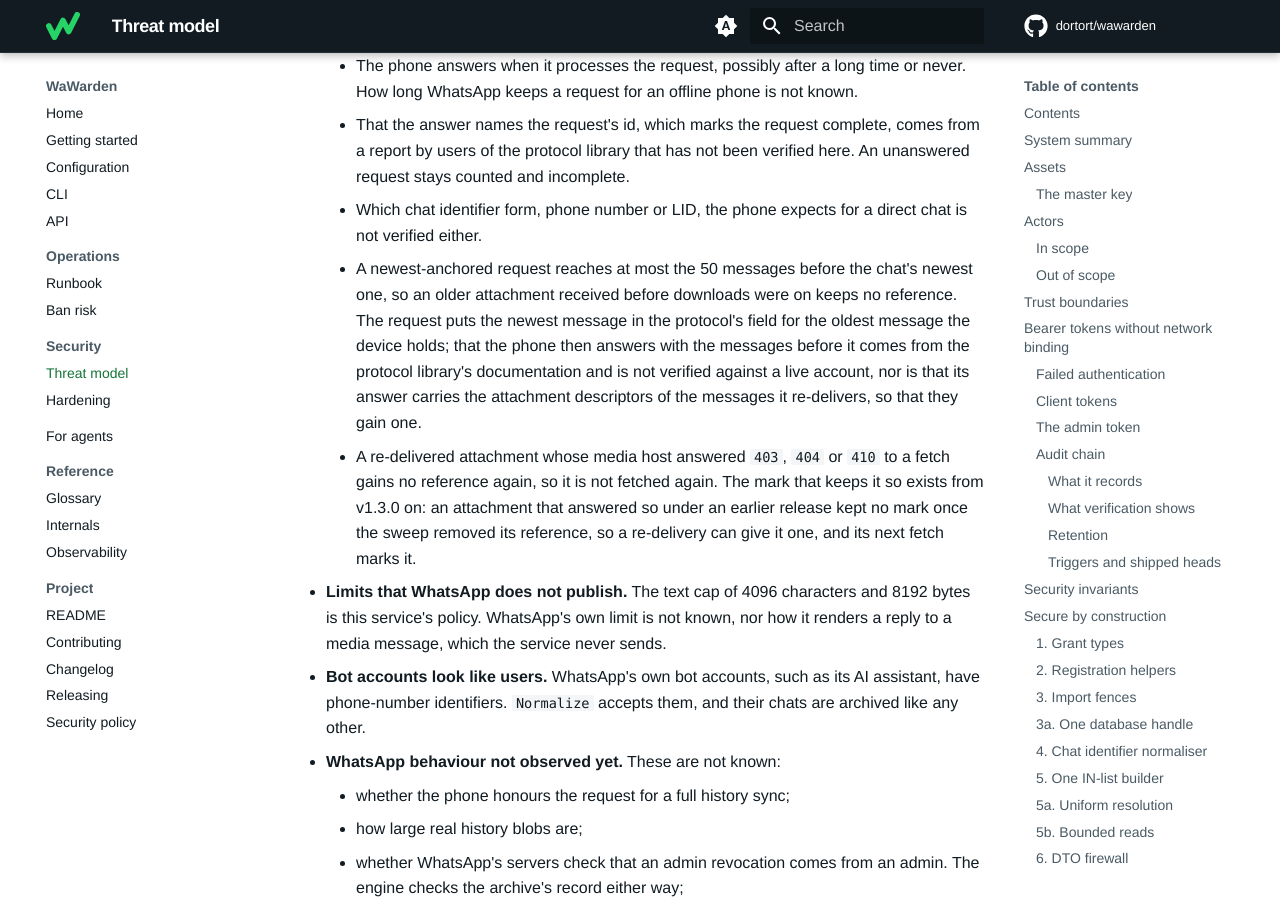
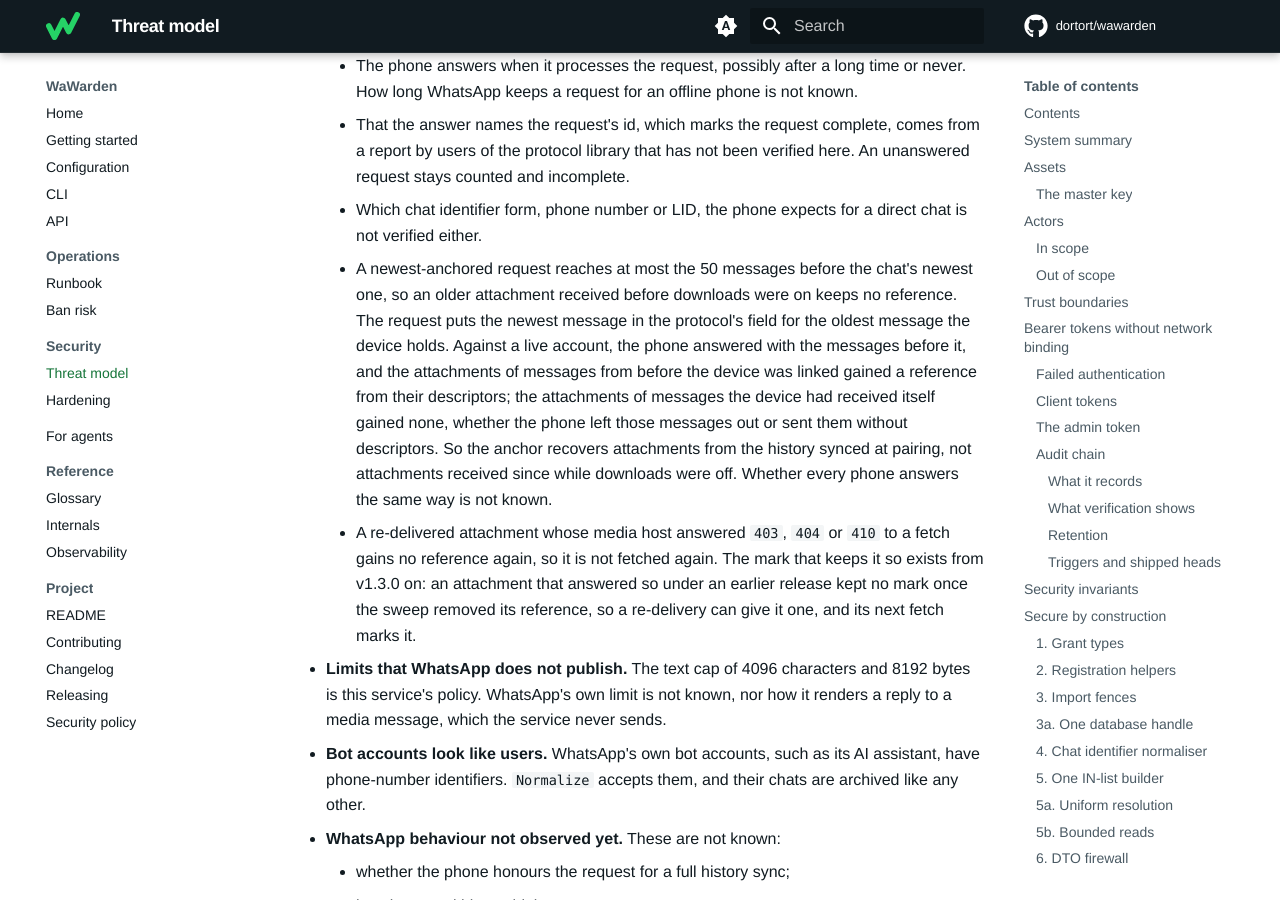
Before and after one commit to dortort/wawarden, an MkDocs documentation site: the page built from docs/threat-model.md, in a window 1280 px wide and 900 px high, scrolled down 65944 px. Built offline with MkDocs 1.6.1 and Material for MkDocs 9.7.7, drawn with Linux system fonts in a browser that asks for light colours; comment, search, counter and statistics services are not loaded.

Commit message:
docs(threat-model): record what a live phone answered to a newest backfill
Co-Authored-By: Claude Opus 5.5 <noreply@anthropic.com>
Co-Authored-By: Claude Fable 5.1 <noreply@anthropic.com>

```diff
--- a/docs/threat-model.md
+++ b/docs/threat-model.md
@@ -2713,11 +2713,15 @@ subject.
   - A newest-anchored request reaches at most the 50 messages before the
     chat's newest one, so an older attachment received before downloads were
     on keeps no reference. The request puts the newest message in the
-    protocol's field for the oldest message the device holds; that the phone
-    then answers with the messages before it comes from the protocol
-    library's documentation and is not verified against a live account, nor
-    is that its answer carries the attachment descriptors of the messages it
-    re-delivers, so that they gain one.
+    protocol's field for the oldest message the device holds. Against a live
+    account, the phone answered with the messages before it, and the
+    attachments of messages from before the device was linked gained a
+    reference from their descriptors; the attachments of messages the device
+    had received itself gained none, whether the phone left those messages
+    out or sent them without descriptors. So the anchor recovers attachments
+    from the history synced at pairing, not attachments received since while
+    downloads were off. Whether every phone answers the same way is not
+    known.
   - A re-delivered attachment whose media host answered `403`, `404` or
     `410` to a fetch gains no reference again, so it is not fetched again.
     The mark that keeps it so exists from v1.3.0 on: an attachment that
```
